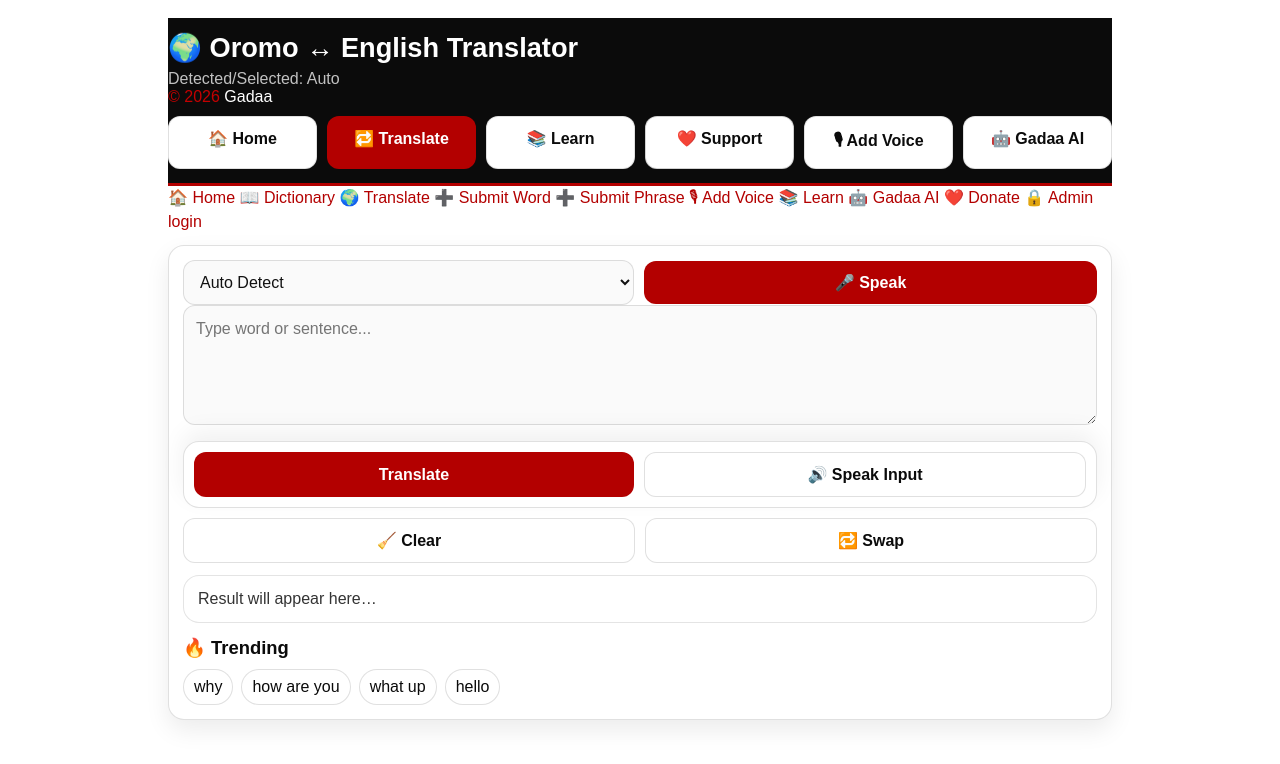
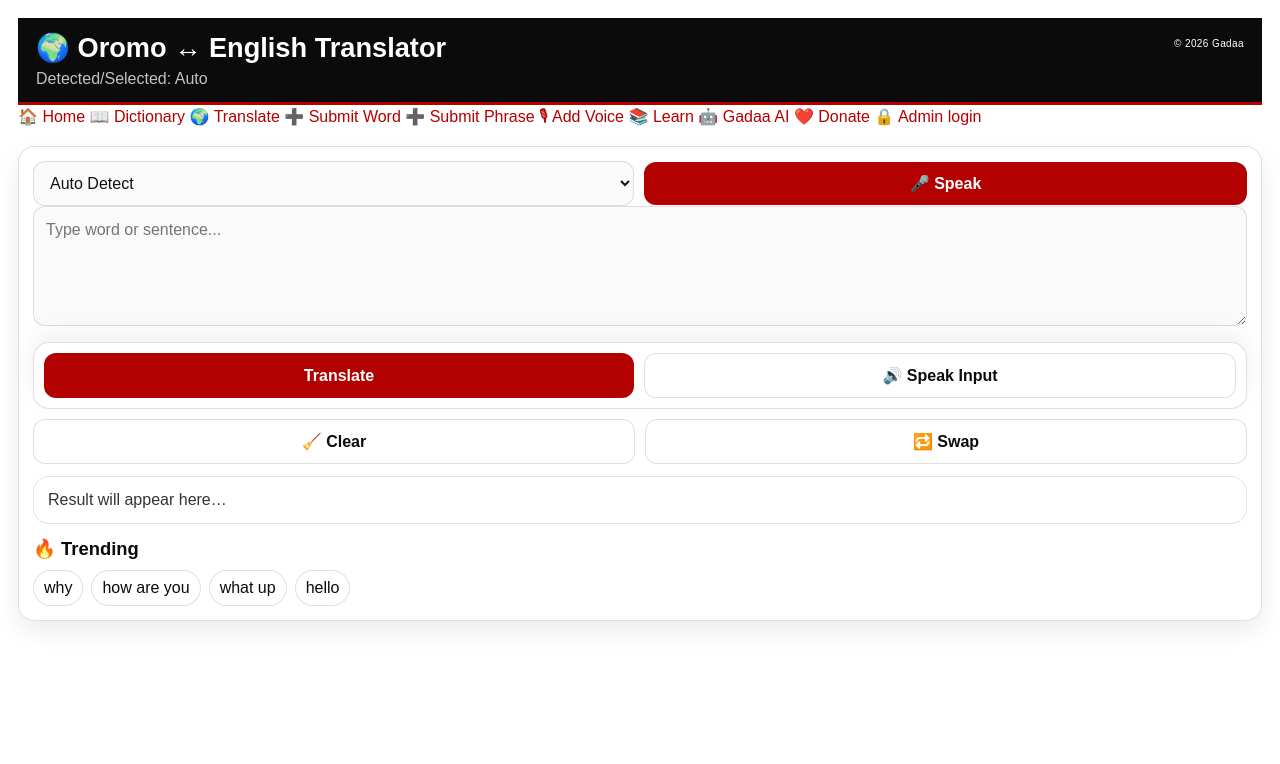
Before and after one commit to GadaOromo-E/GadaOromo, a Flask app: page /translate in a window 1280 px wide. Shown: the top 764 px of the page. Run offline with Flask 3, Linux system fonts and the light colour scheme; data comes from the database, SQL or seed files in the repository; data that the repository does not hold is empty.

Commit message:
Unify topbar and edge-to-edge layout
Clean topbar and add small install button

Update AI, Translate, Dictionary, Learn topbars

Clean recorder dashboard topbar and logout button

```diff
--- a/static/style.css
+++ b/static/style.css
@@ -30,33 +30,41 @@ body{
 a{ color: var(--red); text-decoration: none; }
 a:hover{ color: var(--redHover); }
 
-/* Layout */
+/* ===== Edge-to-edge container ===== */
 .container{
-  max-width: 980px;
-  margin: 0 auto;
-  padding: 14px;
+  max-width: none;
+  margin: 0;
+  padding: 14px 18px;
 }
 
+/* ===== Clean topbar: title left, copyright right ===== */
 .topbar{
   position: sticky;
   top: 0;
   z-index: 60;
   background: var(--black);
   color: #fff;
-  padding: 14px 0;
+  padding: 14px 18px;
   border-bottom: 3px solid var(--red);
-}}
 
-.mini-copy {
-  position: absolute;
-  top: 6px;
-  right: 12px;
+  display:flex;
+  align-items:flex-start;
+  justify-content:space-between;
+  gap: 12px;
+}
+
+.mini-copy{
+  position: static; /* no absolute */
+  margin-top: 6px;
   font-size: 10px;
   letter-spacing: 0.4px;
   white-space: nowrap;
   font-weight: 500;
 }
 
+/* adjust sticky sidebar offset under topbar */
+.side-menu{ top: 92px; }
+}
 .copy-year {
   color: #c40000;   /* your brand red */
 }
--- a/templates/gadaa_ai.html
+++ b/templates/gadaa_ai.html
@@ -13,7 +13,6 @@
 <body>
 
 <div class="container">
-
 <header class="topbar">
   <div class="brand">
     <h1>🤖 Gadaa AI</h1>
--- a/templates/translate.html
+++ b/templates/translate.html
@@ -62,7 +62,6 @@
 </div>
 
 <div class="container">
-
 <header class="topbar">
   <div class="brand">
     <h1>🌍 Oromo ↔ English Translator</h1>
@@ -72,19 +71,16 @@
       {% else %}Detected/Selected: Auto{% endif %}
     </p>
   </div>
-  <div class="mini-copy">
-    <span class="copy-year">© 2026</span>
-    <span class="copy-name">Gadaa</span>
-  </div>
 
-  <div class="small-actions">
-    <a class="btn" href="/">🏠 Home</a>
-    <a class="btn primary" href="/translate">🔁 Translate</a>
-    <a class="btn" href="/learn">📚 Learn</a>
-    <a class="btn danger" href="/support">❤️ Support</a>
-    <a class="btn" href="/recorder">🎙 Add Voice</a>
-    <a class="btn" href="/gadaa-ai">🤖 Gadaa AI</a>
-    <button id="installBtn" class="btn primary" type="button" style="display:none;">⬇️ Install App</button>
+  <div class="topbar-right">
+    <div class="mini-copy">
+      <span class="copy-year">© 2026</span>
+      <span class="copy-name">Gadaa</span>
+    </div>
+
+    <button id="installBtn" class="btn install-mini" type="button" style="display:none;">
+      ⬇️ Install
+    </button>
   </div>
 </header>
 <div class="app-shell">
```
Also changed, not shown: templates/dictionary.html (+4 -7 lines), templates/index.html (+5 -10 lines), templates/learn.html (+9 -12 lines), templates/recorder_dashboard.html (+9 -12 lines). Lines whose indentation alone changed are shown as unchanged.
